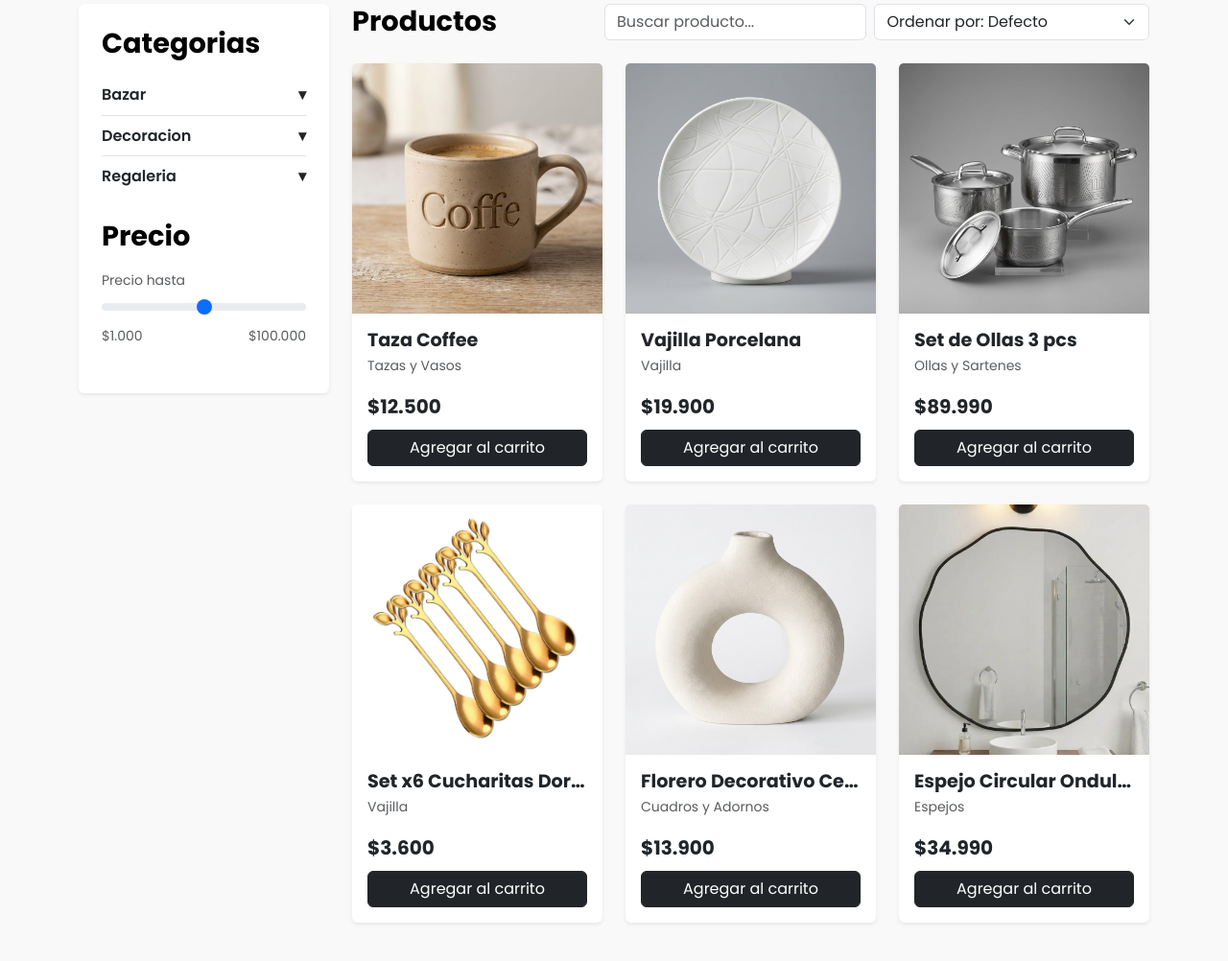
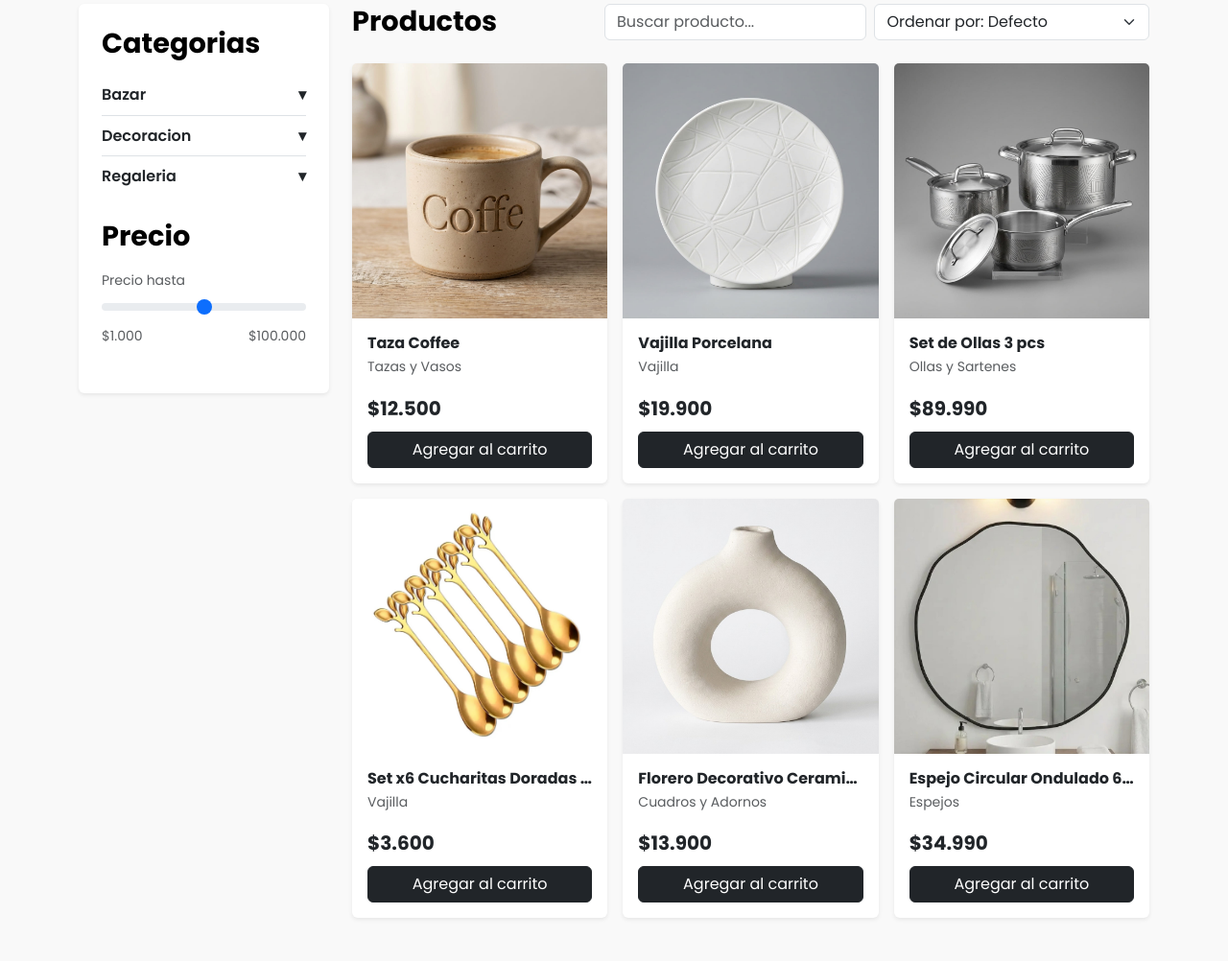
Before and after one commit to iarispe/importadorBazar, a plain HTML site: page pages/catalogo.html in a window 1280 px wide. Shown: the part 226-1228 px from the top of the page at 96% size. Drawn offline with nearby package versions, Linux system fonts and the light colour scheme.

Commit message:
feat: reajuste en el tamano de los h3 con clase h6 de bootstrap y mt-auto en los botones de agregar al carrito

```diff
--- a/pages/catalogo.html
+++ b/pages/catalogo.html
@@ -110,15 +110,15 @@
                         </form>
                     </div>
 
-                    <div class="row row-cols-2 row-cols-md-2 row-cols-lg-3 g-4">
+                    <div class="row row-cols-2 row-cols-md-2 row-cols-lg-3 g-3">
                         <div class="col">
                             <article class="card h-100 shadow-sm border-0">
                                 <img src="../assets/images/products/taza-ceramica-grabado-coffe.jpg" class="card-img-top" alt="Taza de ceramica con grabado coffee">
                                 <div class="card-body d-flex flex-column">
-                                    <h3 class="card-title fw-bold text-truncate mb-1" title="Taza Coffee">Taza Coffee</h3>
+                                    <h3 class="h6 card-title fw-bold text-truncate mb-1" title="Taza Coffee">Taza Coffee</h3>
                                     <span class="text-muted small mb-2">Tazas y Vasos</span>
                                     <span class="fw-bold fs-5 my-2">$12.500</span>
-                                    <button type="button" class="btn btn-dark w-100">Agregar al carrito</button>
+                                    <button type="button" class="btn btn-dark mt-auto w-100">Agregar al carrito</button>
                                 </div>
                             </article>
                         </div>
@@ -127,10 +127,10 @@
                             <article class="card h-100 shadow-sm border-0">
                                 <img src="../assets/images/products/plato-porcelana-blanca-circular.jpg" class="card-img-top" alt="Plato playo de porcelana blanca circular">
                                 <div class="card-body d-flex flex-column">
-                                    <h3 class="card-title fw-bold text-truncate mb-1" title="Vajilla Porcelana">Vajilla Porcelana</h3>
+                                    <h3 class="h6 card-title fw-bold text-truncate mb-1" title="Vajilla Porcelana">Vajilla Porcelana</h3>
                                     <span class="text-muted small mb-2">Vajilla</span>
                                     <span class="fw-bold fs-5 my-2">$19.900</span>
-                                    <button type="button" class="btn btn-dark w-100">Agregar al carrito</button>
+                                    <button type="button" class="btn btn-dark mt-auto w-100">Agregar al carrito</button>
                                 </div>
                             </article>
                         </div>
@@ -139,10 +139,10 @@
                             <article class="card h-100 shadow-sm border-0">
                                 <img src="../assets/images/products/set-de-ollas-acero-inoxidable-3-piezas.jpg" class="card-img-top" alt="Set de ollas de acero inoxidable de 3 piezas">
                                 <div class="card-body d-flex flex-column">
-                                    <h3 class="card-title fw-bold text-truncate mb-1" title="Set de Ollas 3 pcs">Set de Ollas 3 pcs</h3>
+                                    <h3 class="h6 card-title fw-bold text-truncate mb-1" title="Set de Ollas 3 pcs">Set de Ollas 3 pcs</h3>
                                     <span class="text-muted small mb-2">Ollas y Sartenes</span>
                                     <span class="fw-bold fs-5 my-2">$89.990</span>
-                                    <button type="button" class="btn btn-dark w-100">Agregar al carrito</button>
+                                    <button type="button" class="btn btn-dark mt-auto w-100">Agregar al carrito</button>
                                 </div>
                             </article>
                         </div>
@@ -151,10 +151,10 @@
                             <article class="card h-100 shadow-sm border-0">
                                 <img src="../assets/images/products/set-cucharitas-doradas-hojas.jpg" class="card-img-top" alt="Set por 6 cucharitas doradas con detalle de hojas">
                                 <div class="card-body d-flex flex-column">
-                                    <h3 class="card-title fw-bold text-truncate mb-1" title="Set x6 Cucharitas Doradas Rama con Hojas">Set x6 Cucharitas Doradas Rama con Hojas</h3>
+                                    <h3 class="h6 card-title fw-bold text-truncate mb-1" title="Set x6 Cucharitas Doradas Rama con Hojas">Set x6 Cucharitas Doradas Rama con Hojas</h3>
                                     <span class="text-muted small mb-2">Vajilla</span>
                                     <span class="fw-bold fs-5 my-2">$3.600</span>
-                                    <button type="button" class="btn btn-dark w-100">Agregar al carrito</button>
+                                    <button type="button" class="btn btn-dark mt-auto w-100">Agregar al carrito</button>
                                 </div>
                             </article>
                         </div>
@@ -163,10 +163,10 @@
                             <article class="card h-100 shadow-sm border-0">
                                 <img src="../assets/images/products/florero-ceramica-mate-forma-o.jpg" class="card-img-top" alt="Florero decorativo de cerámica acabado mate con forma de O">
                                 <div class="card-body d-flex flex-column">
-                                    <h3 class="card-title fw-bold text-truncate mb-1" title="Florero Decorativo Ceramica Mate Forma O">Florero Decorativo Ceramica Mate Froma O</h3>
+                                    <h3 class="h6 card-title fw-bold text-truncate mb-1" title="Florero Decorativo Ceramica Mate Forma O">Florero Decorativo Ceramica Mate Froma O</h3>
                                     <span class="text-muted small mb-2">Cuadros y Adornos</span>
                                     <span class="fw-bold fs-5 my-2">$13.900</span>
-                                    <button type="button" class="btn btn-dark w-100">Agregar al carrito</button>
+                                    <button type="button" class="btn btn-dark mt-auto w-100">Agregar al carrito</button>
                                 </div>
                             </article>
                         </div>
@@ -175,10 +175,10 @@
                             <article class="card h-100 shadow-sm border-0">
                                 <img src="../assets/images/products/espejo-circular-60cm-ondas.jpg" class="card-img-top" alt="Espejo circular de 60cm de diamentro borde ondulado">
                                 <div class="card-body d-flex flex-column">
-                                    <h3 class="card-title fw-bold text-truncate mb-1" title="Espejo Circular Ondulado 60cm">Espejo Circular Ondulado 60cm</h3>
+                                    <h3 class="h6 card-title fw-bold text-truncate mb-1" title="Espejo Circular Ondulado 60cm">Espejo Circular Ondulado 60cm</h3>
                                     <span class="text-muted small mb-2">Espejos</span>
                                     <span class="fw-bold fs-5 my-2">$34.990</span>
-                                    <button type="button" class="btn btn-dark w-100">Agregar al carrito</button>
+                                    <button type="button" class="btn btn-dark mt-auto w-100">Agregar al carrito</button>
                                 </div>
                             </article>
                         </div>
```
